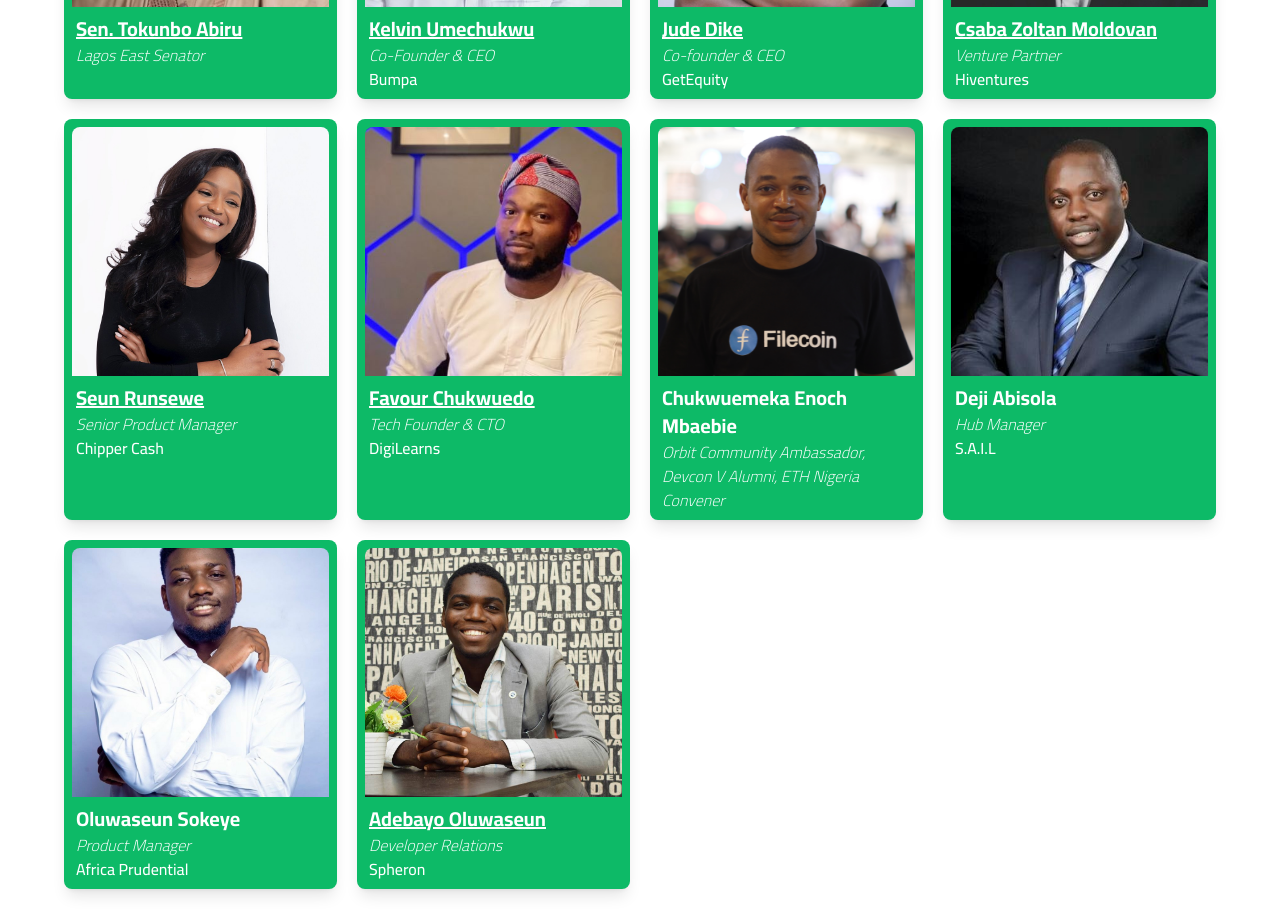
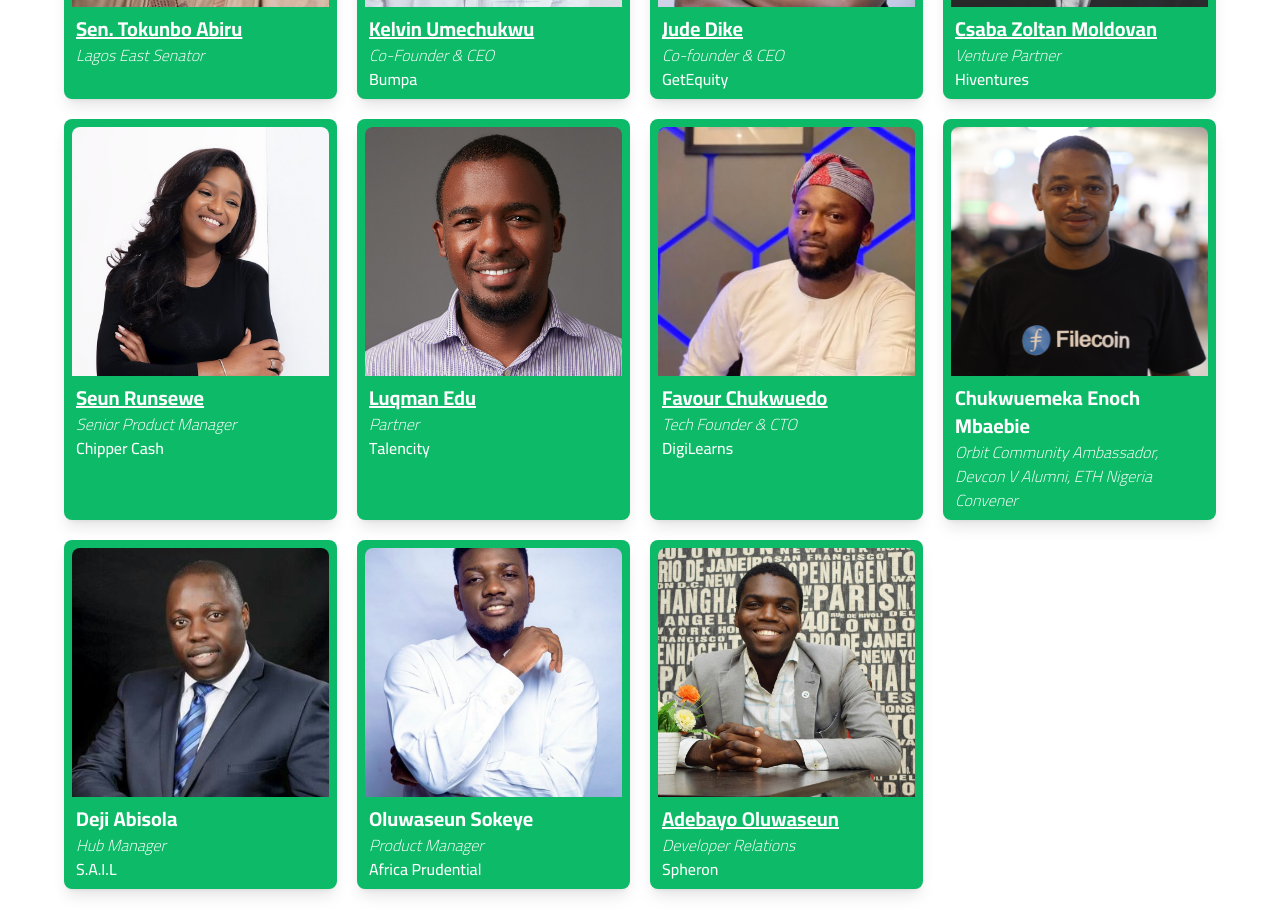
Before and after one commit to GenZtechies/gzt-hackfest, a Next.js app: page / in a window 1280 px wide. Shown: the part 4040-4956 px from the top of the page. Built offline with nearby package versions, Linux system fonts and the light colour scheme.

Commit message:
chore: update speakers — luqman

```diff
--- a/data/speakers.ts
+++ b/data/speakers.ts
@@ -38,6 +38,14 @@ const speakers: any[] = [
         company: "Chipper Cash",
         image: "/assets/misc/people/seun-runsewe.jpeg",
         reference_link: "https://www.linkedin.com/in/oluwaseun-runsewe/" // Can be Twitter | Linkedin | Github | Website
+    },
+    {
+        fullname: "Luqman Edu",
+        role_title: "Partner",
+        type: "speaker", // Can be speaker | judge
+        company: "Talencity",
+        image: "/assets/misc/people/luqman-edu.jpeg",
+        reference_link: "https://www.linkedin.com/in/luqman-edu-07711451" // Can be Twitter | Linkedin | Github | Website
     },
     {
         fullname: "Favour Chukwuedo",
```
Also changed, not shown: public/assets/misc/people/luqman-edu.jpeg (added).
